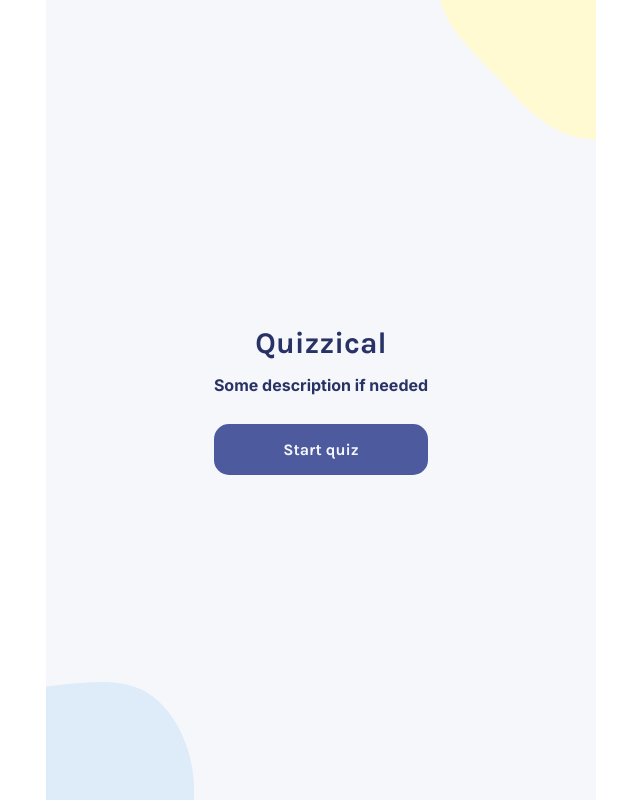
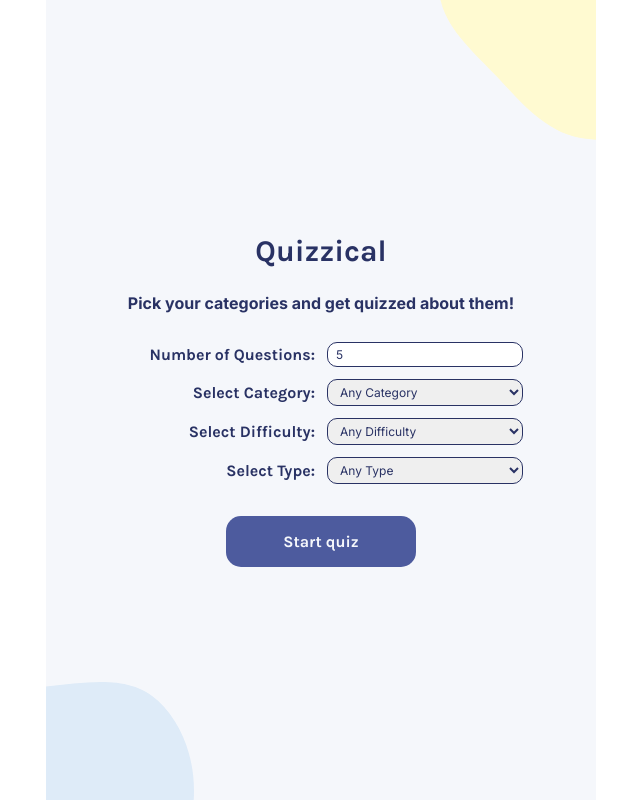
Before and after one commit to IraPolchanin/Quizzical-App, a React (Create React App) app: page / in a window 1280 px wide. Shown: the whole page, without its empty margins (319-959 px from the left). Built offline with nearby package versions, Linux system fonts and the light colour scheme.

Commit message:
added intro-form

```diff
--- a/package.json
+++ b/package.json
@@ -12,6 +12,7 @@
     "nanoid": "5.0.4",
     "react": "^18.2.0",
     "react-dom": "^18.2.0",
+    "react-icons": "4.12.0",
     "react-scripts": "5.0.1",
     "sass": "1.69.6",
     "web-vitals": "2.1.4"
--- a/src/App.js
+++ b/src/App.js
@@ -6,13 +6,21 @@ import { Quizz } from './Quizz';
 
 export const App = () => {
   const [isStarted, setIsStarted] = useState(false);
+  const [gameOptions, setGameOptions] = useState({
+      amount: 5,
+			category: "",
+			difficulty: "",
+			type: ""
+		});
 
   return (
     <div className="App">
       {isStarted ?
-        <Quizz /> :
+        <Quizz gameOptions={gameOptions}/> :
         <Intro
           setIsStarted={setIsStarted}
+          gameOptions={gameOptions}
+          setGameOptions={setGameOptions}
         />
       }
     </div>
--- a/src/Intro.js
+++ b/src/Intro.js
@@ -1,21 +1,118 @@
-import React from 'react'
+import React, { memo } from 'react'
 
-export const Intro = ({
+export const Intro = memo(({
   setIsStarted,
+  gameOptions,
+  setGameOptions
 }) => {
+
+  const handleChange = e => {
+    const { name, value } = e.target;
+
+    setGameOptions(prevGameOptions => ({
+        ...prevGameOptions,
+        [name]: value
+      }
+    ));
+  }
+
+  const handleSubmit = e => {
+    e.preventDefault();
+    setIsStarted(true);
+  }
 
   return (
     <div className="App__Intro Intro">
       <h1 className="Intro__title">Quizzical</h1>
-      <h2 className="Intro__desc">Some description if needed</h2>
-      <button
-        className="button button-start Intro-btn"
-        onClick={() => {
-          setIsStarted(true);
-        }}
+      <h2 className="Intro__desc">
+        Pick your categories and get quizzed about them!</h2>
+      <form
+        className='Intro__form'
+        onSubmit={handleSubmit}
       >
-        Start quiz
-      </button>
+        <label htmlFor="amount"><h3>Number of Questions:</h3></label>
+        <input
+          type="number"
+          name="amount"
+          id="amount"
+          className="Intro__form-control"
+          min="1"
+          max="50"
+          value={gameOptions.amount}
+          onChange={handleChange}
+        />
+
+        <label htmlFor="category"><h3>Select Category:</h3> </label>
+        <select
+          name="category"
+          id="category"
+          className="Intro__form-control"
+          value={gameOptions.category}
+          onChange={handleChange}
+        >
+          <option value="">Any Category</option>
+          <option value="9">General Knowledge</option>
+          <option value="10">Entertainment: Books</option>
+          <option value="11">Entertainment: Film</option>
+          <option value="12">Entertainment: Music</option>
+          <option value="13">Entertainment: Musicals &amp; Theatres</option>
+          <option value="14">Entertainment: Television</option>
+          <option value="15">Entertainment: Video Games</option>
+          <option value="16">Entertainment: Board Games</option>
+          <option value="17">Science &amp; Nature</option>
+          <option value="18">Science: Computers</option>
+          <option value="19">Science: Mathematics</option>
+          <option value="20">Mythology</option>
+          <option value="21">Sports</option>
+          <option value="22">Geography</option>
+          <option value="23">History</option>
+          <option value="24">Politics</option>
+          <option value="25">Art</option>
+          <option value="26">Celebrities</option>
+          <option value="27">Animals</option>
+          <option value="28">Vehicles</option>
+          <option value="29">Entertainment: Comics</option>
+          <option value="30">Science: Gadgets</option>
+          <option value="31">Entertainment: Japanese Anime &amp; Manga</option>
+          <option value="32">Entertainment: Cartoon &amp; Animations</option>
+        </select>
+
+        <label htmlFor="difficulty"><h3>Select Difficulty: </h3></label>
+        <select
+          name="difficulty"
+          id="difficulty"
+          className="Intro__form-control"
+          value={gameOptions.difficulty}
+          onChange={handleChange}
+        >
+          <option value="">Any Difficulty</option>
+          <option value="easy">Easy</option>
+          <option value="medium">Medium</option>
+          <option value="hard">Hard</option>
+        </select>
+
+        <label htmlFor="type"><h3>Select Type: </h3></label>
+        <select
+          name="type"
+          id="type"
+          className="Intro__form-control"
+          value={gameOptions.type}
+          onChange={handleChange}
+        >
+          <option value="">Any Type</option>
+          <option value="multiple">Multiple Choice</option>
+          <option value="boolean">True / False</option>
+        </select>
+
+
+        <button
+          className="button button-start Intro__btn"
+          type='submit'
+        >
+          Start quiz
+        </button>
+      </form>
     </div>
   )
 }
+)
--- a/src/Question.js
+++ b/src/Question.js
@@ -1,7 +1,9 @@
-import React from 'react';
+import React, { memo } from 'react';
 import cn from 'classnames';
+import { FaRegCircleXmark } from "react-icons/fa6";
+import { FaRegCircleCheck } from "react-icons/fa6";
 
-export const Question = ({ question, saveResults }) => {
+export const Question = memo(({ question, saveResults }) => {
   let upDatedQuestion = {};
 
   const handleChange = (e) => {
@@ -29,7 +31,7 @@ export const Question = ({ question, saveResults }) => {
             className={cn("Question__input", {
               "correct": isCorrectAnswer && question.isSelected,
               "incorrect": !isCorrectAnswer && question.answer === option,
-              "disabled" : question.isSelected
+              "disabled": question.isSelected
             })}
             type="radio"
             name={question.question}
@@ -40,6 +42,10 @@ export const Question = ({ question, saveResults }) => {
           />
         })}
       </div>
+      <div className="Question__mark">
+        {question.isSelected && !question.isCorrect && <FaRegCircleXmark style={{ "fontSize": "24px", "color": "red" }} />}
+        {question.isCorrect && <FaRegCircleCheck style={{ "fontSize": "24px", "color": "green" }} />}
+      </div>
     </fieldset>
   )
-}
+})
--- a/src/Quizz.js
+++ b/src/Quizz.js
@@ -1,19 +1,21 @@
-import React, { useEffect, useState } from 'react';
+import React, { memo, useCallback, useEffect, useState } from 'react';
 import { nanoid } from 'nanoid';
 import { decode } from 'html-entities';
 import { Question } from './Question'
 
-export const Quizz = () => {
+export const Quizz = memo(({ gameOptions }) => {
   const [questions, setQuestions] = useState([]);
   const [upDatedQuestions, setUpDatedQuestions] = useState(questions);
   const [isCheck, setIsCheck] = useState(false);
   const [rightAnswer, setRightAnswer] = useState(0);
   const [newGame, setNewGame] = useState(false);
 
+  let url = `https://opentdb.com/api.php?amount=${gameOptions.amount}&category=${gameOptions.category}&difficulty=${gameOptions.difficulty}&type=${gameOptions.type}`;
+  console.log(url)
   useEffect(() => {
     const fetchQuestions = async () => {
       try {
-        const res = await fetch(`https://opentdb.com/api.php?amount=5`);
+        const res = await fetch(url);
         const data = await res.json();
         if (data) {
           const prepareData = data.results.map(question => ({
@@ -38,43 +40,39 @@ export const Quizz = () => {
       }
     };
     fetchQuestions();
-  }, [newGame]);
+  }, [newGame, url]);
 
-  function saveResults(upDatedQuestion) {
-   console.log(upDatedQuestion)
-    setUpDatedQuestions(prev => prev.map(question => question.id === upDatedQuestion.id
-      ? upDatedQuestion : question))
-        // console.log(questions)
-    console.log(upDatedQuestions)
-  }
+  const saveResults = upDatedQuestion => setUpDatedQuestions(prev => prev.map(question => question.id === upDatedQuestion.id
+    ? upDatedQuestion : question));
 
-  function handleSubmit(e) {
+  const handleSubmit = useCallback(e => {
     e.preventDefault();
     setIsCheck(true);
     setRightAnswer(upDatedQuestions.filter(question => question.isCorrect === true).length);
-  }
+  }, [upDatedQuestions]);
 
-  function handleReset() {
+  const handleReset = useCallback(() => {
     setIsCheck(false);
     setRightAnswer(0);
     setQuestions([]);
     setUpDatedQuestions([]);
     setNewGame(!newGame)
-  }
+  }, [newGame]);
 
-  const renderQuestions = arr => arr.map(question =>
+  const renderQuestions = useCallback(arr => arr.map(question =>
     <Question
       key={question.id}
       question={question}
       saveResults={saveResults}
-    />)
+    />
+  ), []);
 
-  const renderAnswers = arr => arr.map(question => {
+  const renderAnswers = useCallback(arr => arr.map(question => {
     return <Question
       key={question.id}
       question={question}
     />
-  })
+  }), []);
 
   return (
     <form
@@ -95,17 +93,25 @@ export const Quizz = () => {
           Check answers
         </button>)
 
-        : (<div className="Quizz__results">
-          <p className="Quizz__results-text">You scored {rightAnswer}/5 correct answers</p>
+        : isCheck && questions.length > 0 && (<div className="Quizz__results">
+          <p className="Quizz__results-text">You scored {rightAnswer}/ {gameOptions.amount} correct answers</p>
           <button
             className='Questions__btn button button-submit'
             type="reset"
           >
             Play again
           </button>
+
+          <button
+            className='Questions__btn button button-reset'
+            type="button"
+            onClick={() => document.location.reload()}
+          >
+            Change Quizz settings
+          </button>
         </div>)
       }
 
     </form>
   )
-}
+})
--- a/src/styles/Intro.scss
+++ b/src/styles/Intro.scss
@@ -3,11 +3,42 @@
   text-align: center;
 
   &__title {
-    margin-bottom: 7px;
+    margin-bottom: 24px;
   }
 
   &__desc {
     margin-bottom: 29px;
   }
 
+  &__form {
+    display: grid;
+    grid-template-columns: repeat(auto-fill, minmax(150px, 1fr));
+    width: 90%;
+    gap: 12px;
+    align-items: center;
+    margin: auto;
+
+    &>label {
+      text-align: end;
+    }
+  }
+
+
+  &__form-control {
+    width: auto;
+    height: fit-content;
+    cursor: pointer;
+    border: solid 1px #293264;
+    border-radius: 10px;
+    padding: 4px 8px;
+    font-size: 1.2rem;
+    line-height: normal;
+    transition: all $transition;
+  }
+
+  &__btn {
+    grid-column: 1/3;
+    place-self: center;
+    margin-top: 20px;
+  }
 }
--- a/src/styles/Question.scss
+++ b/src/styles/Question.scss
@@ -1,4 +1,5 @@
 .Question {
+  position: relative;
   display: flex;
   gap: 12px;
   border: none;
@@ -35,8 +36,9 @@
       background-color: $color-selected;
       border-color: $color-selected;
     }
-    &:hover{
-    transform: scale(1.05);
+
+    &:hover {
+      transform: scale(1.05);
     }
   }
 
@@ -46,6 +48,11 @@
     text-align: center;
     width: 100%;
     background-color: transparent;
+  }
+
+  &__mark {
+    position: absolute;
+    right: 0;
   }
 
   .incorrect {
--- a/src/styles/Quizz.scss
+++ b/src/styles/Quizz.scss
@@ -14,8 +14,10 @@
   &__results {
     padding-top: 12px;
     display: flex;
+    flex-wrap: wrap;
     align-items: center;
     justify-content: space-around;
+    gap: 16px;
   }
 
   &__results-text {
--- a/src/styles/_buttons.scss
+++ b/src/styles/_buttons.scss
@@ -6,8 +6,14 @@
   cursor: pointer;
   transition: all $transition;
 
+  &:hover{
+  transform: scale(1.05);
+  opacity: 0.8;
+  }
+
   &-start {
-    width: 100%;
+    width: 90%;
+    max-width: 190px;
     padding: 16px 28px;
     border-radius: 15px;
     background: $color-btn;
@@ -31,6 +37,18 @@
     color: $color-btn-text;
     font-weight: 600;
   }
+
+  &-reset {
+    width: 80%;
+    padding: 11px 22px;
+    border-radius: 10px;
+    background: #fffad1;
+    color: $color-btn;
+    font-weight: 600;
+    place-self: center;
+    font-weight: 700;
+    text-transform: uppercase;
+  }
 }
 
 .selected {
--- a/src/styles/_placeholders.scss
+++ b/src/styles/_placeholders.scss
@@ -6,6 +6,7 @@
 
 %h2 {
   font-size: 1.6rem;
+  margin: 0;
 }
 
 %h3{
```
Also changed, not shown: 8 other files (tests, documents, lock files or other folders).
